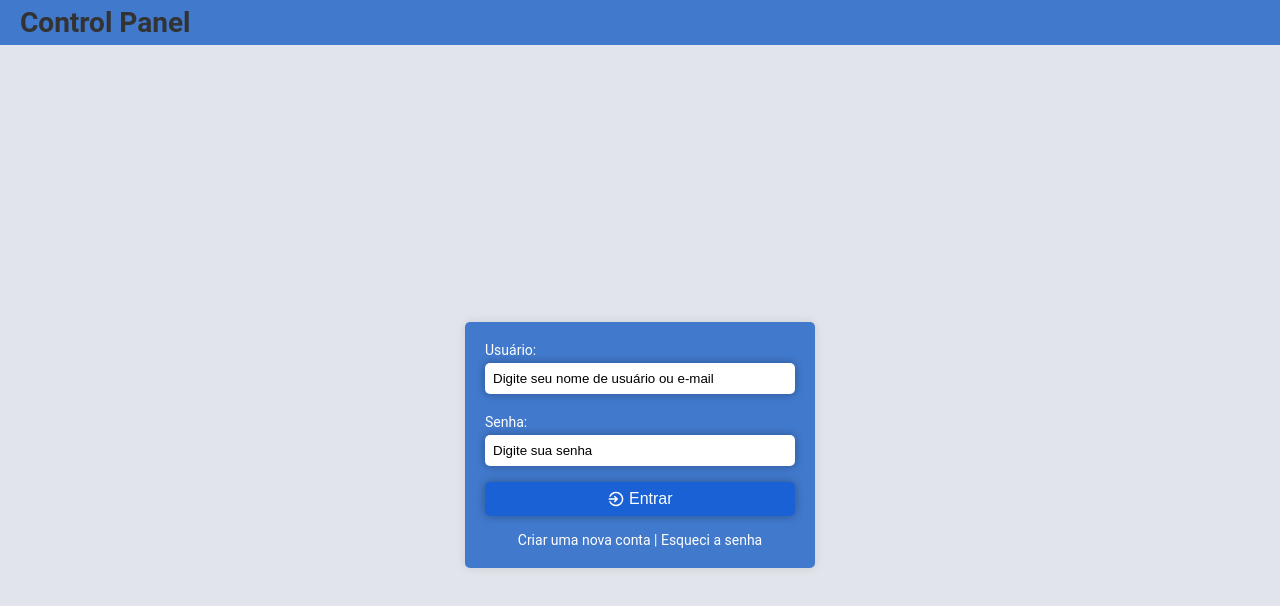
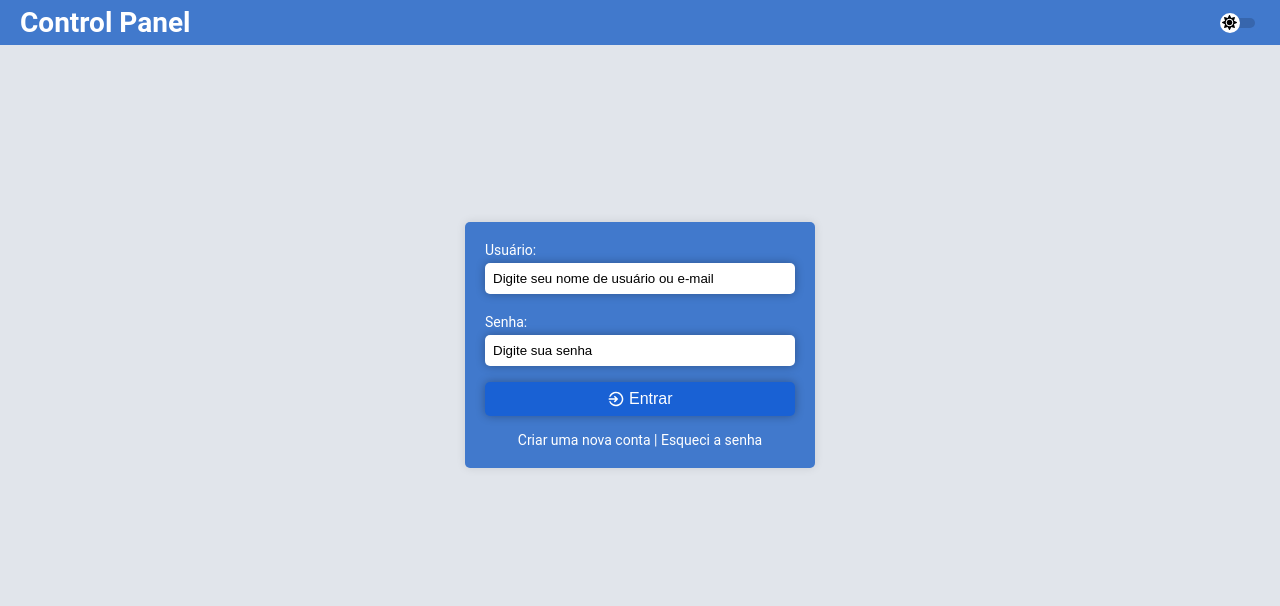
Before and after one commit to Object-Hub/object-cloud, a React (Vite) app in the folder Client/: page /login in a window 1280 px wide. Shown: the top 606 px of the page. Built offline with nearby package versions, Linux system fonts and the light colour scheme.

Commit message:
Implement Theme Light/dark and switch theme
Co-authored-by: Pedro Henrique <Allchymist@users.noreply.github.com>

```diff
--- a/Client/package.json
+++ b/Client/package.json
@@ -12,6 +12,7 @@
   },
   "dependencies": {
     "axios": "^0.25.0",
+    "polished": "^4.1.4",
     "react": "^17.0.2",
     "react-dom": "^17.0.2",
     "react-hook-form": "^7.28.0",
--- a/Client/src/app.tsx
+++ b/Client/src/app.tsx
@@ -1,4 +1,5 @@
 import { BrowserRouter as Router, Route, Routes } from "react-router-dom";
+import { ThemeProvider, DefaultTheme } from 'styled-components'
 
 import { NotFound } from "./pages/NotFound";
 import { DashBoard } from "./pages/private/dashboard";
@@ -8,8 +9,26 @@ import { Login } from "./pages/public/Login";
 import { Register } from "./pages/public/Register";
 import { ForgotPassword } from "./pages/public/ForgotPassword";
 
+import dark from './styles/themes/dark';
+import light from './styles/themes/light';
+
+import GlobalStyle from './styles/global';
+import Header from './components/Header';
+import usePersistedState from "./utils/usePersistedState";
+
 export function App() {
+  const [theme, setTheme] = usePersistedState<DefaultTheme>('@theme', light);
+
+  const toggleTheme = () => {
+    setTheme(theme.name === 'light' ? dark : light);
+  }
+
   return (
+    <ThemeProvider theme={theme}>
+
+      <GlobalStyle/>
+      <Header toggleTheme={toggleTheme}/>
+
       <Router>
         <Routes>
           <Route path="/" element={<Home />} />
@@ -20,5 +39,7 @@ export function App() {
           <Route path="*" element={<NotFound />} />
         </Routes>
       </Router>
+
+    </ThemeProvider>
   );
 }
--- /dev/null
+++ b/Client/src/components/Header/icons.tsx
@@ -0,0 +1,28 @@
+const Moon = () => (
+  <svg
+    xmlns="http://www.w3.org/2000/svg"
+    viewBox="0 0 512 512"
+    color="black"
+    style={{ height: '15px', marginTop: '2px', marginLeft: '2px'}}
+  >
+    <path
+      fill="currentColor"
+      d="M283.211 512c78.962 0 151.079-35.925 198.857-94.792 7.068-8.708-.639-21.43-11.562-19.35-124.203 23.654-238.262-71.576-238.262-196.954 0-72.222 38.662-138.635 101.498-174.394 9.686-5.512 7.25-20.197-3.756-22.23A258.156 258.156 0 0 0 283.211 0c-141.309 0-256 114.511-256 256 0 141.309 114.511 256 256 256z"
+    />
+  </svg>
+)
+const Sun = () => (
+  <svg
+    xmlns="http://www.w3.org/2000/svg"
+    viewBox="0 0 512 512"
+    color="black"
+    style={{ height: '15px', marginTop: '2px', marginLeft: '2px' }}
+  >
+    <path
+      fill="currentColor"
+      d="M256 160c-52.9 0-96 43.1-96 96s43.1 96 96 96 96-43.1 96-96-43.1-96-96-96zm246.4 80.5l-94.7-47.3 33.5-100.4c4.5-13.6-8.4-26.5-21.9-21.9l-100.4 33.5-47.4-94.8c-6.4-12.8-24.6-12.8-31 0l-47.3 94.7L92.7 70.8c-13.6-4.5-26.5 8.4-21.9 21.9l33.5 100.4-94.7 47.4c-12.8 6.4-12.8 24.6 0 31l94.7 47.3-33.5 100.5c-4.5 13.6 8.4 26.5 21.9 21.9l100.4-33.5 47.3 94.7c6.4 12.8 24.6 12.8 31 0l47.3-94.7 100.4 33.5c13.6 4.5 26.5-8.4 21.9-21.9l-33.5-100.4 94.7-47.3c13-6.5 13-24.7.2-31.1zm-155.9 106c-49.9 49.9-131.1 49.9-181 0-49.9-49.9-49.9-131.1 0-181 49.9-49.9 131.1-49.9 181 0 49.9 49.9 49.9 131.1 0 181z"
+    />
+  </svg>
+)
+
+export { Moon, Sun }
--- a/Client/src/components/Header/index.tsx
+++ b/Client/src/components/Header/index.tsx
@@ -1,9 +1,36 @@
+
+import { useContext } from 'react';
 import { Container } from './styles';
+import Switch from 'react-switch';
+import { ThemeContext } from 'styled-components';
+import { shade } from 'polished';
+import { Moon, Sun } from './icons';
 
-export default function Header() {
+interface Props {
+  toggleTheme(): void
+}
+
+export default function Header({ toggleTheme }: Props) {
+  const { colors, name} = useContext(ThemeContext);
+
   return (
     <Container>
       <h1>Control Panel</h1>
+
+      <Switch
+        onChange={toggleTheme}
+        checked={name === 'dark'}
+        checkedIcon={false}
+        uncheckedIcon={false}
+        height={10}
+        width={30}
+        handleDiameter={20}
+        offColor={shade(0.15, colors.primary)}
+        onColor={colors.secundary}
+        checkedHandleIcon={<Moon/>}
+        uncheckedHandleIcon={<Sun/>}
+
+      />
     </Container>
   )
 }
--- a/Client/src/components/Header/styles.ts
+++ b/Client/src/components/Header/styles.ts
@@ -3,9 +3,10 @@ import styles from 'styled-components';
 export const Container = styles.div`
   height: 45px;
   background: ${props => props.theme.colors.primary};
-  color: ${props => props.theme.colors.text};
+  color: #fff;
   display: flex;
   align-items: center;
-  padding: 0 20px
+  padding: 0 20px;
+  justify-content: space-between;
 
 `;
--- a/Client/src/components/LoginForm/styles.module.scss
+++ b/Client/src/components/LoginForm/styles.module.scss
@@ -2,7 +2,7 @@
 	display: flex;
 	justify-content: center;
 	align-items: center;
-	height: 100vh;
+  height: 75vh;
 }
 
 .Form {
@@ -48,18 +48,19 @@
     color: #fff;
     font-size: 1rem;
     cursor: pointer;
-    transition: filter 0.2s linear;
+    transition: background-color 0.2s linear;
 
     display: flex;
     align-items: center;
     justify-content: center;
 
     &:hover {
-      color: #ffuchsia ;
+      background-color: #2f52b4;
     }
 
     &:focus {
       outline: none;
+      filter: saturate(1.5);
     }
   }
 }
--- a/Client/src/index.tsx
+++ b/Client/src/index.tsx
@@ -1,22 +1,14 @@
 import React from 'react'
 import ReactDOM from 'react-dom'
 import { App } from './app'
-import { ThemeProvider } from 'styled-components'
 
 import { AuthProvider } from './contexts/Auth/AuthProvider'
-import GlobalStyle from './styles/global';
-import Header from './components/Header';
-import light from './styles/themes/light';
 
 ReactDOM.render(
   <React.StrictMode>
-    <ThemeProvider theme={light}>
-      <GlobalStyle />
-      <Header />
-      <AuthProvider>
+    <AuthProvider>
         <App />
       </AuthProvider>
-    </ThemeProvider>
     </React.StrictMode>,
   document.getElementById('root')
 )
--- a/Client/src/styles/global.ts
+++ b/Client/src/styles/global.ts
@@ -12,5 +12,6 @@ export default createGlobalStyle`
     font-size: 14px;
     color: ${props => props.theme.colors.text};
     font-family: Roboto, sans-serif;
+    transition: all 0.20s ease;
   }
 `;
--- /dev/null
+++ b/Client/src/styles/themes/dark.ts
@@ -0,0 +1,10 @@
+export default {
+  name: 'dark',
+
+  colors: {
+    primary: '#292b2f',
+    secundary: '#23272A',
+    background: '#40444b',
+    text: '#F6F6F6'
+  }
+}
--- /dev/null
+++ b/Client/src/utils/usePersistedState.ts
@@ -0,0 +1,21 @@
+import { useState, useEffect, Dispatch, SetStateAction } from 'react';
+
+type Response<T> = [
+  T,
+  Dispatch<SetStateAction<T>>
+]
+
+export default function usePersistedState<T>(key: string, initialState: T): Response<T> {
+  const [state, setState] = useState(() => {
+    const storageValue = localStorage.getItem(key);
+
+    if (storageValue) return JSON.parse(storageValue);
+    else return initialState;
+  });
+
+  useEffect(() => {
+    localStorage.setItem(key, JSON.stringify(state));
+  }, [key, state])
+
+  return [state, setState];
+}
```
Lines whose indentation alone changed are shown as unchanged.
